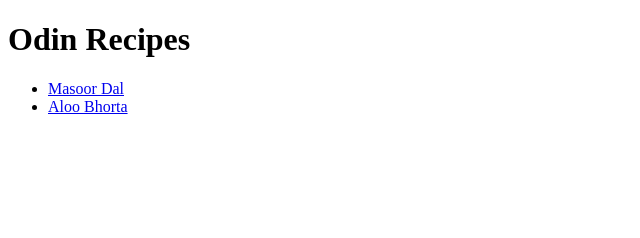
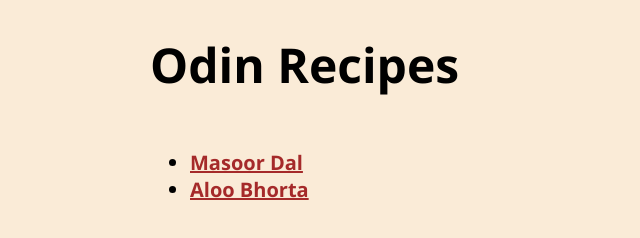
Before and after one commit to nasif03/odin-recipes, a plain HTML site: page index.html in a window 1280 px wide. Shown: the whole page, without its empty margins (0-640 px from the left). Drawn offline with Linux system fonts and the light colour scheme.

Commit message:
learned css

```diff
--- a/index.html
+++ b/index.html
@@ -4,12 +4,15 @@
     <meta charset="UTF-8">
     <meta name="viewport" content="width=device-width, initial-scale=1.0">
     <title>Odin Recipes</title>
+    <link rel="stylesheet" href="style.css">
 </head>
 <body>
     <h1>Odin Recipes</h1>
-    <ul>
-        <li><a href="recipes/dal.html">Masoor Dal</a></li>
-        <li><a href="recipes/aloobhorta.html">Aloo Bhorta</a></li>
-    </ul>
+    <div>
+        <ul>
+            <li><a href="recipes/dal.html">Masoor Dal</a></li>
+            <li><a href="recipes/aloobhorta.html">Aloo Bhorta</a></li>
+        </ul>
+    </div>
 </body>
 </html>
--- /dev/null
+++ b/style.css
@@ -0,0 +1,20 @@
+body {
+    background-color: antiquewhite;
+    font-size: 24px;
+    font-family: 'Segoe UI', Tahoma, Geneva, Verdana, sans-serif;
+    margin: 20px 150px 20px 150px;
+}
+
+ul {
+    font-size: 20px;
+    display: inline-block;
+}
+ol {
+    font-size: 20px;
+    display: inline-block;
+}
+
+a {
+    font-weight: bold;
+    color: brown;
+}
```
Also changed, not shown: recipes/aloobhorta.html (+1 -0 lines), recipes/dal.html (+1 -0 lines).
